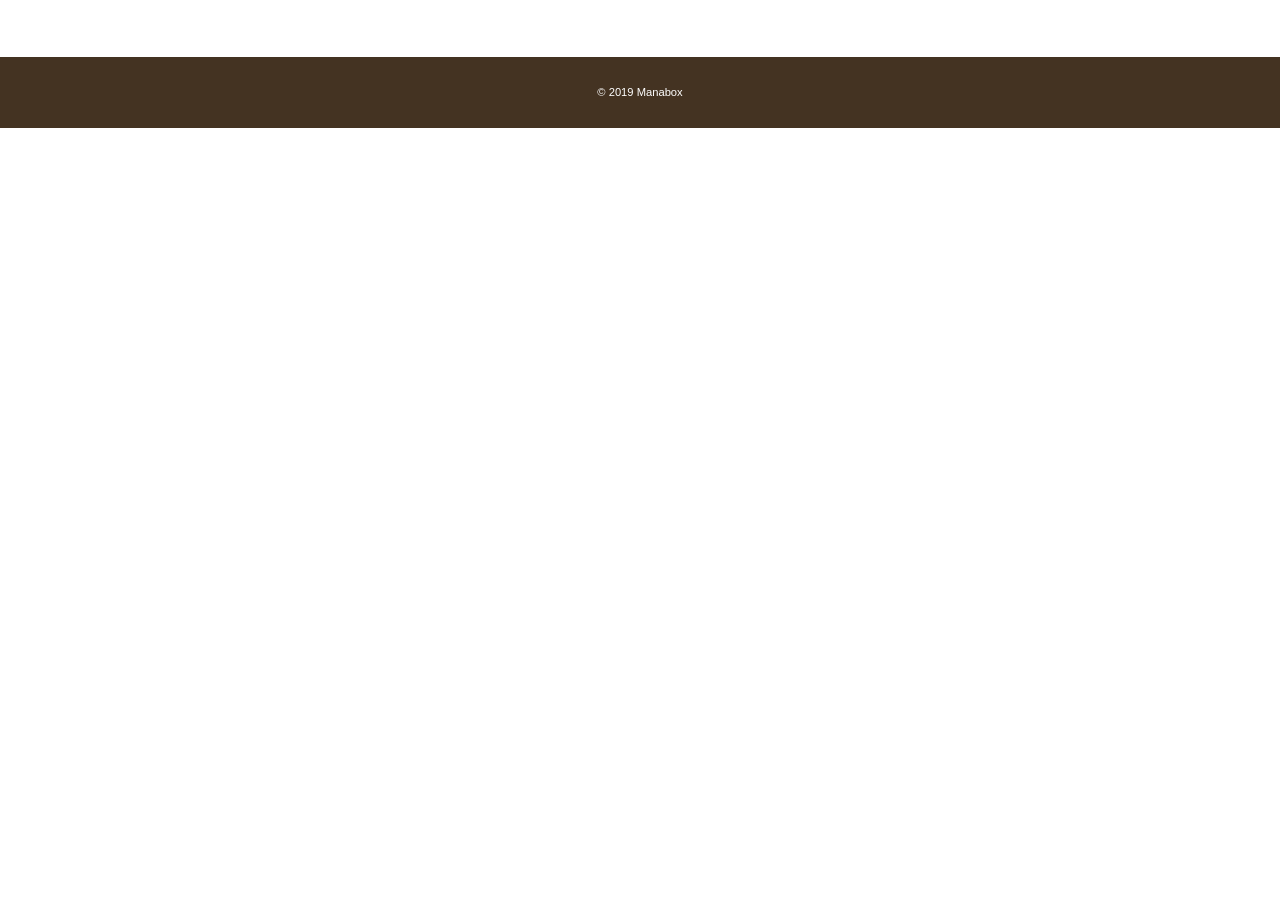
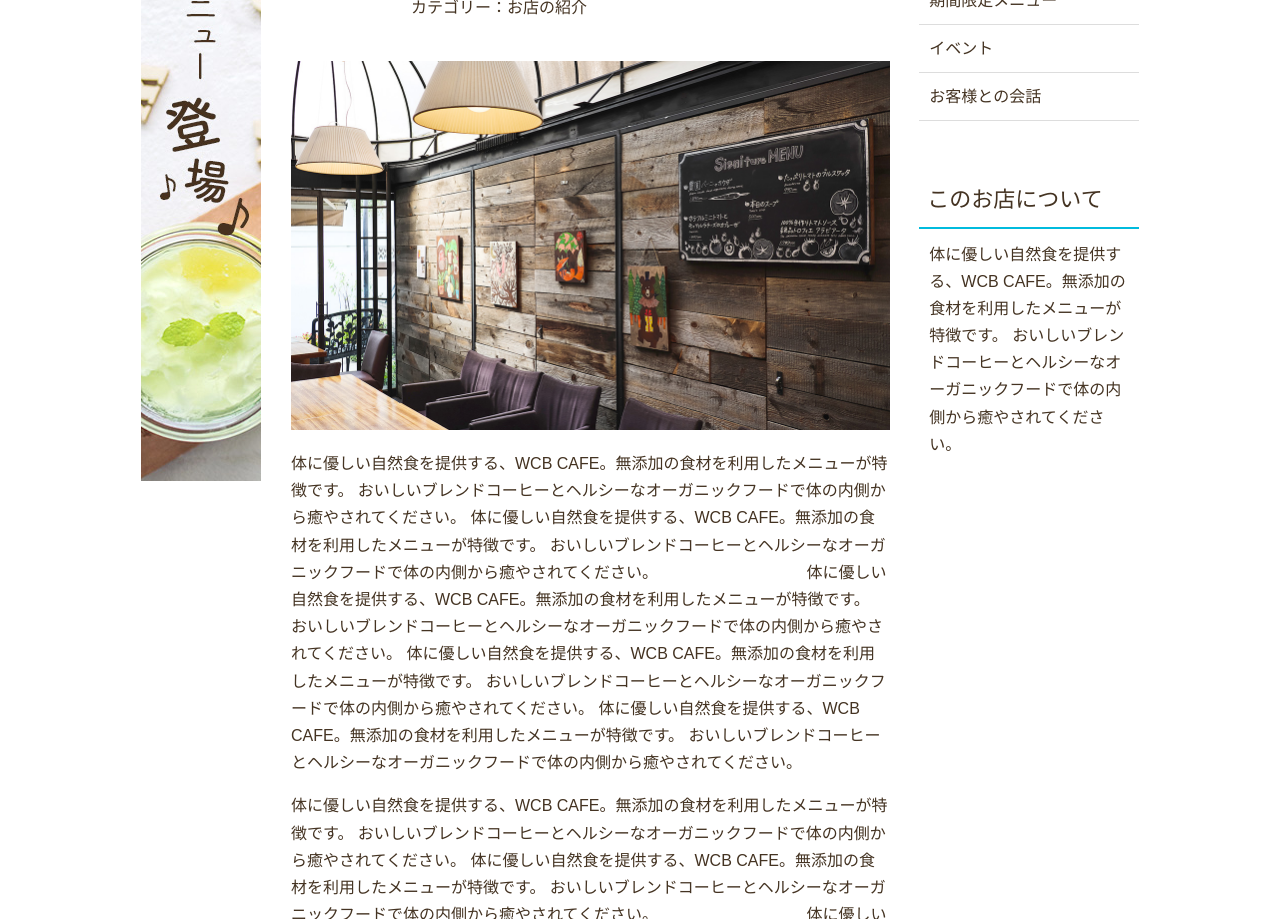
Before and after one commit to sato03/html-practice, a plain HTML site: page chapter-5/news.html in a window 1280 px wide. Shown: the part 429-1348 px from the top of the page. Before the commit the page ends 800 px from the top, so only its background shows below. Drawn offline with Linux system fonts and the light colour scheme; some packages are replaced by stand-ins of ours.

Commit message:
chapter5 終わり！

```diff
--- a/chapter-5/css/style.css
+++ b/chapter-5/css/style.css
@@ -194,3 +194,59 @@ aside {
 .post-cat {
     margin-left: 120px;
 }
+
+article img {
+    margin-bottom: 20px;
+}
+
+article p {
+    margin-bottom: 1rem;
+}
+
+.sub-title {
+    font-size: 1.375rem;
+    padding: 0 8px 8px;
+    border-bottom: 2px #0bd solid;
+    font-weight: normal;
+}
+
+aside p {
+    padding: 12px 10px;
+}
+
+.sub-menu {
+    margin-bottom: 60px;
+    list-style: none;
+}
+
+.sub-menu li {
+    border-bottom: 1px #ddd solid;
+}
+
+.sub-menu a {
+    color: #432;
+    padding: 10px;
+    display: block;
+}
+
+.sub-menu a:hover {
+    color: #0bd ;
+}
+
+article {
+    width: 60%;
+}
+
+article {
+    width: 60%;
+    order: 2;
+}
+
+aside {
+    width: 22%;
+    order: 3;
+}
+
+.ad {
+    order: 1;
+}
--- a/chapter-5/news.html
+++ b/chapter-5/news.html
@@ -37,11 +37,48 @@
                 <p class="post-date">3/30 <span>2019</span></p>
                 <p class="post-cat">カテゴリー：お店の紹介</p>
             </header>
+            <img src="images/wall.jpg" alt="店内の様子">
+            <p>
+                体に優しい自然食を提供する、WCB CAFE。無添加の食材を利用したメニューが特徴です。
+                おいしいブレンドコーヒーとヘルシーなオーガニックフードで体の内側から癒やされてください。
+                体に優しい自然食を提供する、WCB CAFE。無添加の食材を利用したメニューが特徴です。
+                おいしいブレンドコーヒーとヘルシーなオーガニックフードで体の内側から癒やされてください。
+
+　　　　　　　　　体に優しい自然食を提供する、WCB CAFE。無添加の食材を利用したメニューが特徴です。 おいしいブレンドコーヒーとヘルシーなオーガニックフードで体の内側から癒やされてください。 体に優しい自然食を提供する、WCB CAFE。無添加の食材を利用したメニューが特徴です。 おいしいブレンドコーヒーとヘルシーなオーガニックフードで体の内側から癒やされてください。 体に優しい自然食を提供する、WCB CAFE。無添加の食材を利用したメニューが特徴です。 おいしいブレンドコーヒーとヘルシーなオーガニックフードで体の内側から癒やされてください。
+
+            </p>
+
+            <p>
+                体に優しい自然食を提供する、WCB CAFE。無添加の食材を利用したメニューが特徴です。
+                おいしいブレンドコーヒーとヘルシーなオーガニックフードで体の内側から癒やされてください。
+                体に優しい自然食を提供する、WCB CAFE。無添加の食材を利用したメニューが特徴です。 おいしいブレンドコーヒーとヘルシーなオーガニックフードで体の内側から癒やされてください。
+
+　　　　　　　　　体に優しい自然食を提供する、WCB CAFE。無添加の食材を利用したメニューが特徴です。
+                おいしいブレンドコーヒーとヘルシーなオーガニックフードで体の内側から癒やされてください。 体に優しい自然食を提供する、WCB CAFE。無添加の食材を利用したメニューが特徴です。 おいしいブレンドコーヒーとヘルシーなオーガニックフードで体の内側から癒やされてください。 体に優しい自然食を提供する、WCB CAFE。無添加の食材を利用したメニューが特徴です。 おいしいブレンドコーヒーとヘルシーなオーガニックフードで体の内側から癒やされてください。
+
+            </p>
+            <p>体に優しい自然食を提供する、WEB CAFE。</p>
         </article>
 
         <aside>
-            サイドバー部分
+            <h3 class="sub-title">カテゴリー</h3>
+            <ul class="sub-menu">
+                <li><a href="#">お店の紹介</a></li>
+                <li><a href="#">期間限定メニュー</a></li>
+                <li><a href="#">イベント</a></li>
+                <li><a href="#">お客様との会話</a></li>
+            </ul>
+
+            <h3 class="sub-title">このお店について</h3>
+            <p>
+                体に優しい自然食を提供する、WCB CAFE。無添加の食材を利用したメニューが特徴です。
+                おいしいブレンドコーヒーとヘルシーなオーガニックフードで体の内側から癒やされてください。
+            </p>
         </aside>
+
+        <div class="ad">
+            <img src="images/banner.jpg" alt="新メニュー登場">
+        </div>
     </div><!--/.news.contents -->
 
     <footer>
@@ -51,4 +88,6 @@
     </footer>
 </body>
 
+
+
 </html>
```
